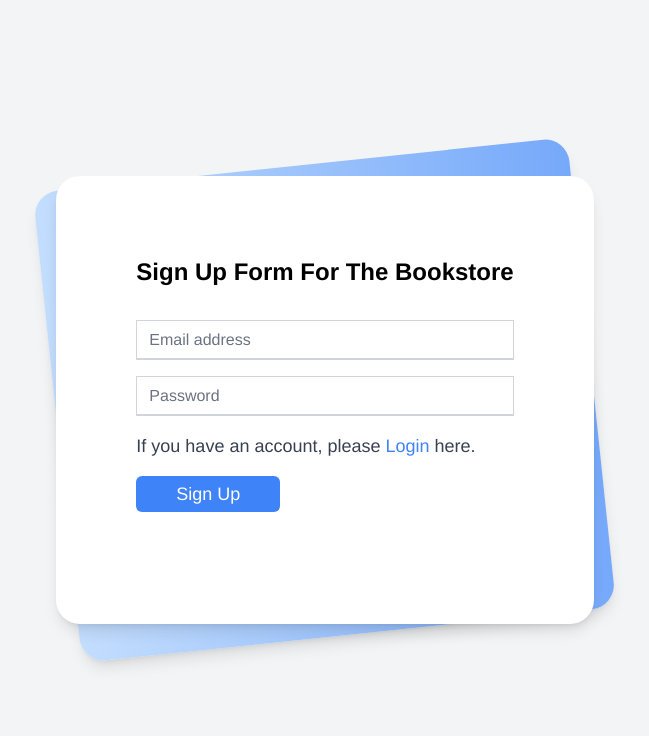
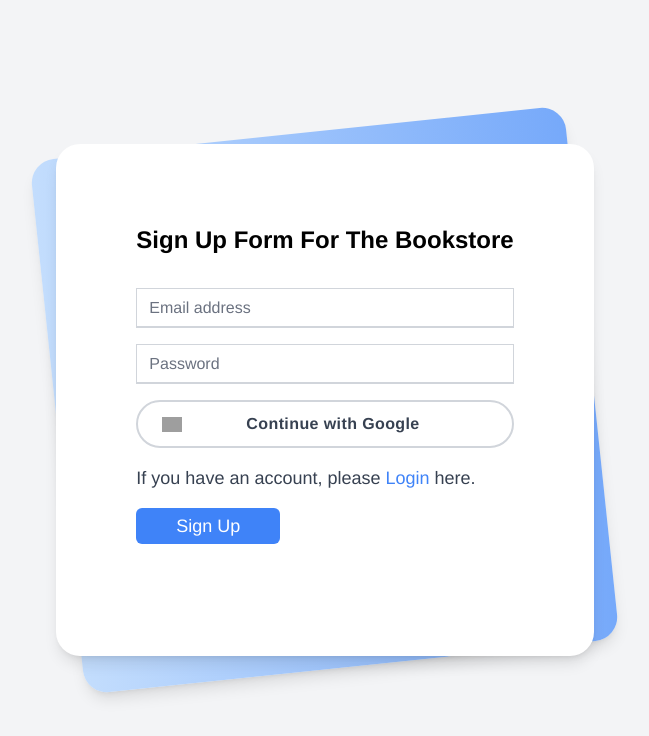
Before and after one commit to Hiru1003/bookstore, a React (Vite) app in the folder mern_client/: page /sign-up in a window 1280 px wide. Shown: the top 736 px of the page, without its empty margins (315-964 px from the left). Built offline with nearby package versions, Linux system fonts and the light colour scheme; grey boxes are pictures that could not be loaded.

Commit message:
feat: signup with google

```diff
--- a/mern_client/src/components/Navbar.jsx
+++ b/mern_client/src/components/Navbar.jsx
@@ -1,8 +1,9 @@
-import React, { useState, useEffect } from 'react';
+import React, { useState, useEffect, useContext } from 'react';
 import { Link } from 'react-router-dom';
 import { TbCircleLetterBFilled } from "react-icons/tb";
 import { IoMenu } from "react-icons/io5";
 import { FaXmark } from "react-icons/fa6";
+import { Authcontext } from '../contacts/AuthProvider';
 
 const Navbar = () => {
   const [isMenuOpen, setIsMenuOpen] = useState(false);
@@ -61,6 +62,7 @@ const Navbar = () => {
             <button onClick={toggleMenu} className='text-black focus:outline-none'>
               {isMenuOpen ? <FaXmark className='h-5 w-5 text-black' /> : <IoMenu className='h-5 w-5 text-black' />}
             </button>
+
           </div>
         </div>
 
--- a/mern_client/src/components/Signup.jsx
+++ b/mern_client/src/components/Signup.jsx
@@ -23,6 +23,7 @@ const Signup = () => {
         // Signed up
         const user = userCredential.user;
         alert("Sign Up Successfully");
+		navigate(from, {replace:true})
       })
       .catch((error) => {
         const errorCode = error.code;
@@ -51,6 +52,21 @@ const Signup = () => {
                   <input autoComplete="off" id="password" name="password" type="password" className="peer h-10 w-full border-b-2 border-gray-300 text-gray-900 focus:outline-none focus:border-rose-600" placeholder="Password" required />
                 </div>
                 {error && <p className="text-red-500">{error}</p>}
+
+
+
+                <div class="mt-20 grid space-y-4">
+                        <button class="group h-12 px-6 border-2 border-gray-300 rounded-full transition duration-300
+                              hover:border-blue-400 focus:bg-blue-50 active:bg-blue-100">
+                            <div class="relative flex items-center space-x-4 justify-center">
+                                <img src="https://tailus.io/sources/blocks/social/preview/images/google.svg" class="absolute left-0 w-5" alt="google logo" />
+                                <span class="block w-max font-semibold tracking-wide text-gray-700 text-sm transition duration-300 group-hover:text-blue-600 sm:text-base">Continue with Google</span>
+                            </div>
+                        </button>
+                </div>
+
+
+
                 <p>If you have an account, please <Link to="/login"><span className='text-blue-500'>Login</span></Link> here.</p>
                 <div className="relative">
                   <button type="submit" className="bg-blue-500 text-white rounded-md px-2 py-1 w-36">Sign Up</button>
--- a/mern_client/src/contacts/AuthProvider.jsx
+++ b/mern_client/src/contacts/AuthProvider.jsx
@@ -1,4 +1,4 @@
-import React, { createContext, useState } from 'react';
+import React, { createContext, useDebugValue, useEffect, useState } from 'react';
 import app from '../firebase/firebase.config';
 import { getAuth, createUserWithEmailAndPassword } from 'firebase/auth';
 
@@ -21,6 +21,8 @@ const AuthProvider = ({ children }) => {
     loading
   };
 
+
+
   return (
     <Authcontext.Provider value={authInfo}>
       {children}
--- a/mern_client/src/home/review.jsx
+++ b/mern_client/src/home/review.jsx
@@ -8,13 +8,10 @@ import 'swiper/css';
 import 'swiper/css/pagination';
 import { FaStar } from "react-icons/fa6"
 
-// import required modules
-import { Pagination } from 'swiper/modules';
-
 const ReviewPage = () => {
   return (
     <div className='bg-white'>
-      <div className='my-12 px-4 lg:px-24 pb-24 bg-white'>
+      <div className='my-12 px-4 lg:px-24 pb-40 bg-white'>
         <h2 className='text-5xl font-bold text-center mb-10 leading-snug pb-5'>Our Customers</h2>
 
         <div className='bg-white'>
```
